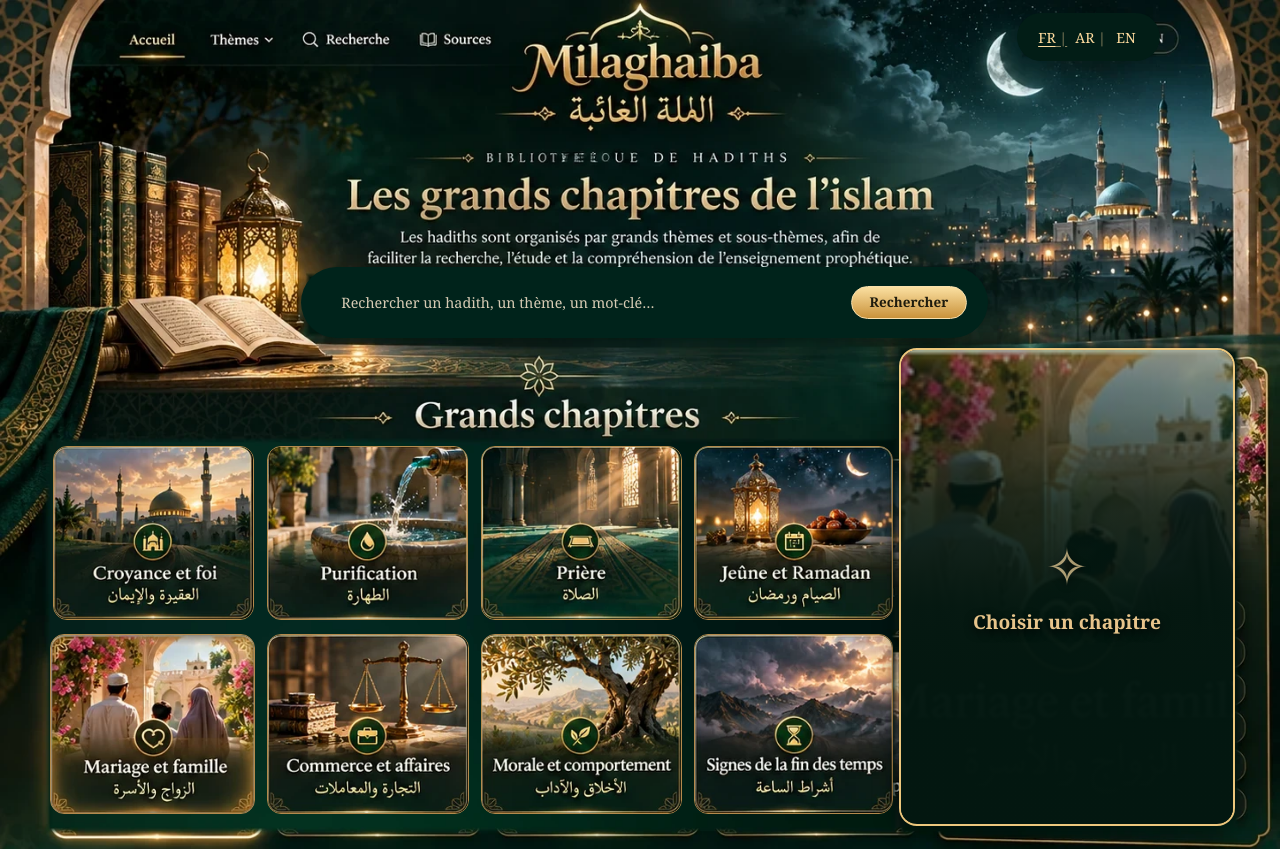
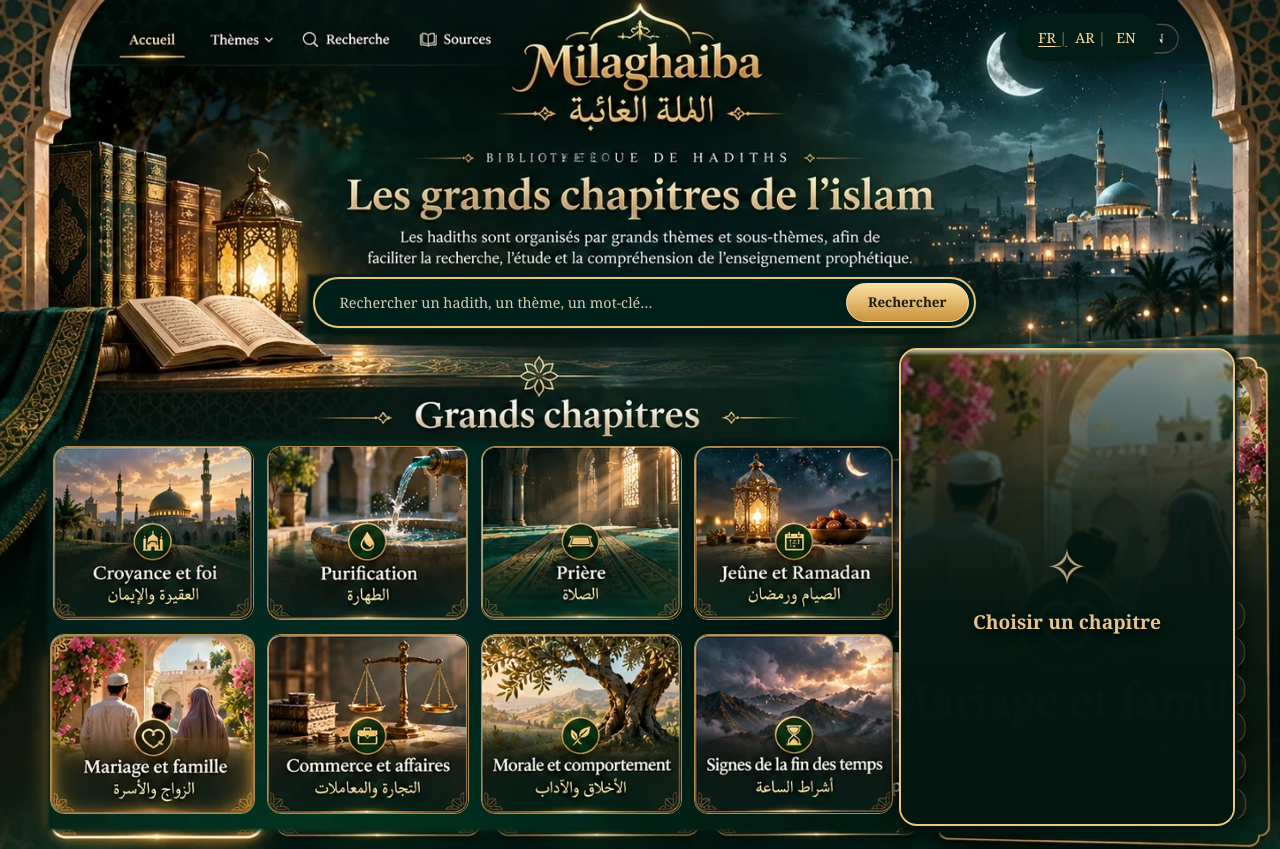
Before and after one commit to abab508/newhadith, a React (Vite) app: page / in a window 1280 px wide. Shown: the top 849 px of the page. Built offline with nearby package versions, Linux system fonts and the light colour scheme.

Commit message:
fix: remove large green search mask and restore rounded gold original search shape

```diff
--- a/src/style.css
+++ b/src/style.css
@@ -217,3 +217,32 @@
   outline:0;border:1px solid #b38a4d!important;box-shadow:none!important
  }
 }
+
+/* Search v2: one clean original-style field, without the rectangular mask.
+   Its expanded footprint entirely covers the old right-hand decorative edge. */
+@media(min-width:801px){
+ .desktop-art .desk-search {
+  isolation:auto;
+  padding:4px 5px;
+  gap:4px;
+  border:2px solid #e8c478;
+  border-radius:999px;
+  background:#001f18;
+  box-shadow:0 0 0 1px #09271c,0 3px 9px #00140bbf;
+  overflow:hidden;
+ }
+ .desktop-art .desk-search::before{content:none!important;display:none!important}
+ .desktop-art .desk-search input{
+  padding-inline:3%;
+  line-height:1.15;
+  height:100%;
+ }
+ .desktop-art .desk-search button {
+  align-self:stretch;
+  height:auto;
+  flex:none;
+  padding-inline:3%;
+  min-width:19%;
+  border-radius:999px;
+ }
+}
```
